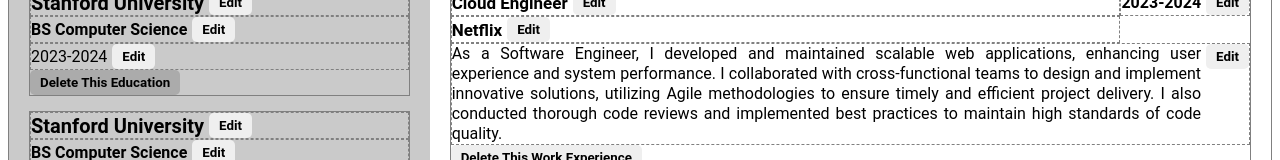
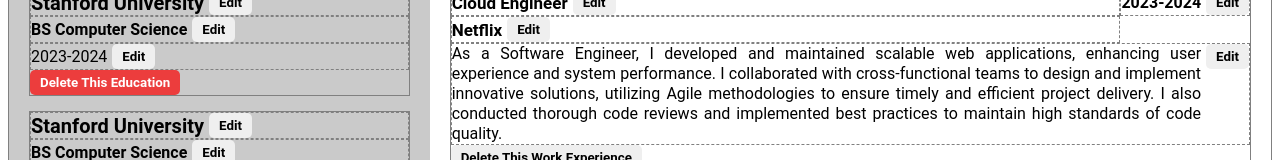
Before and after one commit to Jaizzer/swift-cv, a React (Vite) app: page / in a window 1280 px wide. In both pictures the pointer is over the button 105 px from the left and 414 px from the top of the page. Shown: the part 332-492 px from the top of the page. Built offline with nearby package versions, Linux system fonts and the light colour scheme.

Commit message:
feat: Add red and green hover effect to button

```diff
--- a/src/index.css
+++ b/src/index.css
@@ -293,3 +293,14 @@ button {
 #root button:hover {
     background-color: #ababab;
 }
+
+#root button.delete:hover {
+    background-color: #ec3d3d;
+    color: white;
+}
+
+#root button.edit:hover,
+#root button.save:hover {
+    background-color: #39c267;
+    color: white;
+}
```
